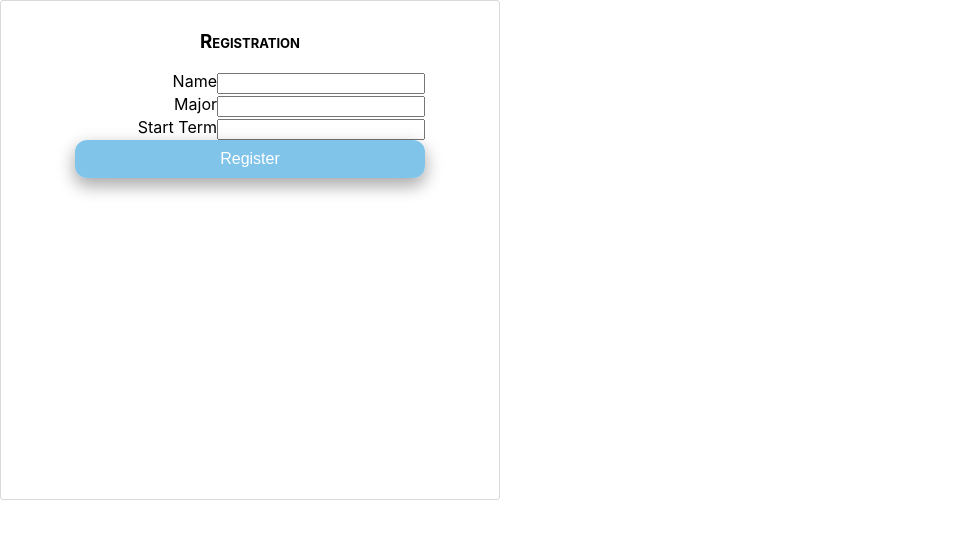
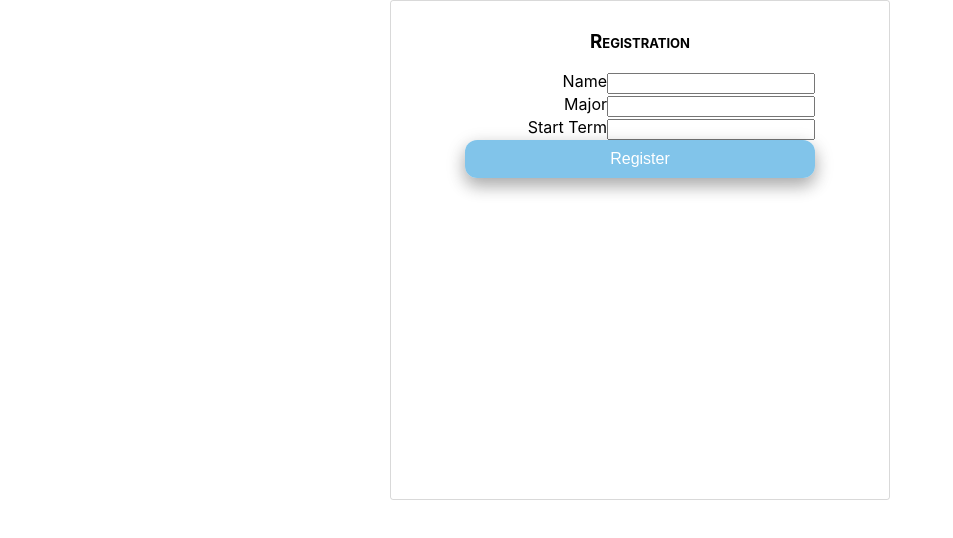
Before and after one commit to ucladevx/Aphrodite, a React (Create React App) app: page /form in a window 1280 px wide. Shown: the top 538 px of the page, without its empty margins (0-953 px from the left). Built offline with nearby package versions, Linux system fonts and the light colour scheme.

Commit message:
center text box

```diff
--- a/src/Components/Form/Form.css
+++ b/src/Components/Form/Form.css
@@ -1,6 +1,6 @@
 .registration {
 
-
+    margin: auto;
     width: 500px;
     height: 500px;
     padding: 50px;
--- a/src/Components/Form/Form.js
+++ b/src/Components/Form/Form.js
@@ -1,10 +1,9 @@
 import React, { Component } from 'react';
 import './Form.css';
 
-// https://reactjs.org/docs/forms.html based on this tutorial
 // TO DO:
 // make name, major (?) required input fields
-// add start term -- drop down menu?
+// change start term to be two drop down menus (Fall, Winter, Spring and the year)
 
 
 
```
